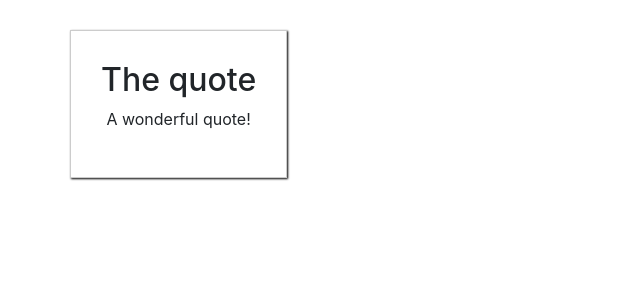
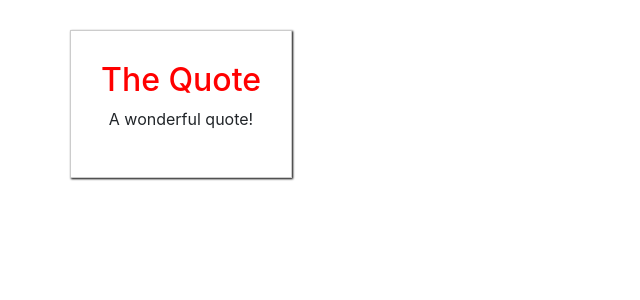
Before and after one commit to marcopeix/leanVueJS, a Vue app in the folder advanced-components/: page / in a window 1280 px wide. Shown: the top 300 px of the page, without its empty margins (0-640 px from the left). Built offline with nearby package versions, Linux system fonts and the light colour scheme.

Commit message:
Worked with scoped styles

```diff
--- a/advanced-components/src/App.vue
+++ b/advanced-components/src/App.vue
@@ -3,7 +3,7 @@
         <div class="row">
             <div class="col-xs-12">
                 <app-quote>
-                    <h2>The quote</h2>
+                    <h2>{{ quoteTitle }}</h2>
                     <p>A wonderful quote!</p>
                 </app-quote>
             </div>
@@ -16,6 +16,11 @@
 import Quote from './components/Quote.vue';
 
 export default {
+    data: function() {
+        return {
+            quoteTitle: 'The Quote'
+        }
+    },
     components: {
         appQuote: Quote
     }
--- a/advanced-components/src/components/Quote.vue
+++ b/advanced-components/src/components/Quote.vue
@@ -17,4 +17,8 @@
         margin: 30px auto;
         text-align: center;
     }
+
+    h2 {
+        color: red;
+    }
 </style>
```
